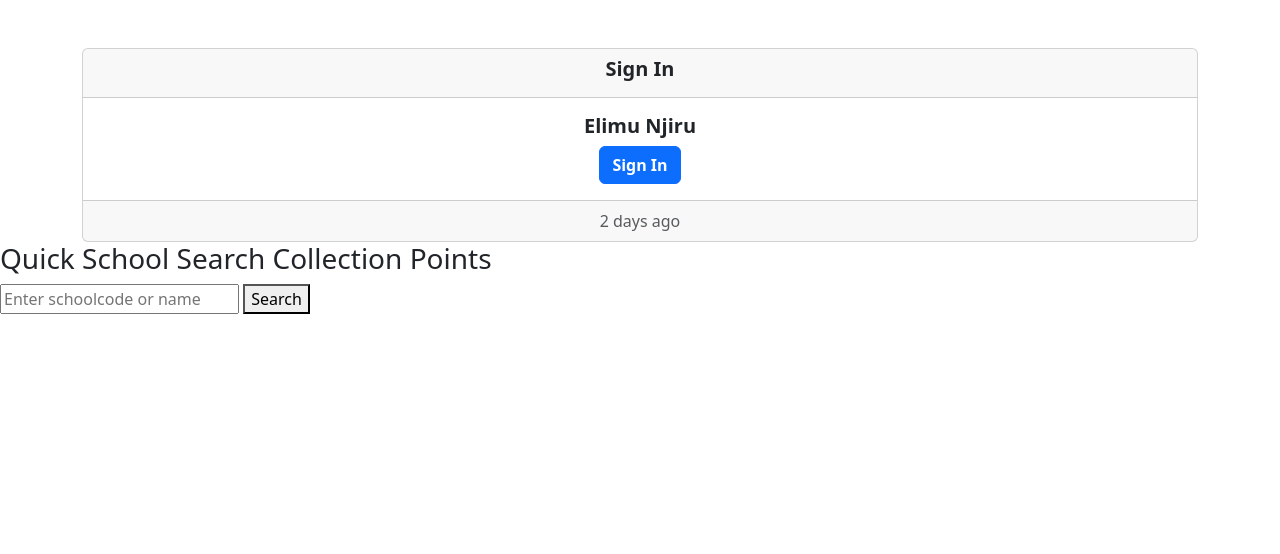
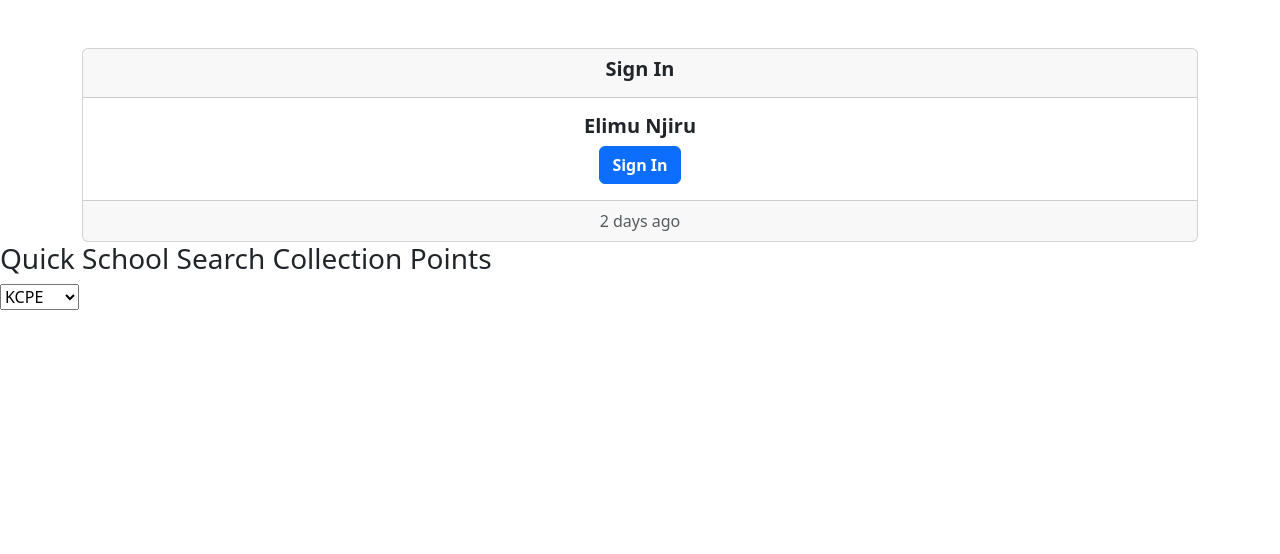
Before and after one commit to michael305y/NJ_contacts, a Django app: page / in a window 1280 px wide. Shown: the part 46-600 px from the top of the page. Run offline with Django 4.2, Linux system fonts and the light colour scheme; data comes from the database, SQL or seed files in the repository; parts of the project's set-up code (start-up, migrations or seed data) failed here and were passed over; some libraries are stand-ins or nearby versions.

Commit message:
added adropdown menu to choose colleection points to search

```diff
--- a/Nj_contacts/models.py
+++ b/Nj_contacts/models.py
@@ -145,7 +145,7 @@ class Kepsea_collection_point(models.Model):
                                                  unique=True,
                                                  validators=[
                                                  RegexValidator(
-                                                               regex = r"^[A-Za-z\s.'&-]+$",
+                                                               regex = r'^[A-Za-z\s.\'&"-]+$',
                                                                message='Only letters are allowed',
                                                                code='invalid_school_name'
                                                                )
--- a/Nj_contacts/templates/pages/Homepage.html
+++ b/Nj_contacts/templates/pages/Homepage.html
@@ -144,6 +144,7 @@
       {% endif %}
     </div>
 
+
     <!-- ===================== -->
     <!DOCTYPE html>
     <html>
@@ -158,8 +159,26 @@
         }
       </style>
       <script>
-        function searchSchool() {
-          var input = document.getElementById('schoolCode').value;
+        function toggleDiv() {
+          var tableSelect = document.getElementById('tableSelect');
+          var selectedTable = tableSelect.options[tableSelect.selectedIndex].value;
+          var kcpeDiv = document.getElementById('kcpeDiv');
+          var kepseaDiv = document.getElementById('kepseaDiv');
+
+          // Hide both divs initially
+          kcpeDiv.style.display = 'none';
+          kepseaDiv.style.display = 'none';
+
+          // Show the corresponding div based on the selected table
+          if (selectedTable === 'kcpe') {
+            kcpeDiv.style.display = 'block';
+          } else if (selectedTable === 'kepsea') {
+            kepseaDiv.style.display = 'block';
+          }
+        }
+
+        function searchKCPE() {
+          var input = document.getElementById('kcpeCode').value;
           var resultDiv = document.getElementById('result');
 
           // Make an AJAX request to the Django server
@@ -168,18 +187,13 @@
             if (xhr.readyState === 4 && xhr.status === 200) {
               var response = JSON.parse(xhr.responseText);
 
-              // if (response.school_name) {
-              //   resultDiv.innerHTML = response.school_name;
-              //   resultDiv.style.display = 'block';
+              if (response.school_name) {
+                var resultText = "School Name: " + response.school_name + "<br>";
+                resultText += "Entry: " + response.entry + "<br>";
+                resultText += "Collection Point: " + response.collection_point;
 
-                if (response.school_name) {
-                    var resultText = "School Name: " + response.school_name + "<br>";
-                    resultText += "entry: " + response.entry + "<br>";
-                    resultText += "collection_point: " + response.collection_point + "<br>";
-
-                    resultDiv.innerHTML = resultText;
-                    resultDiv.style.display = 'block';
-
+                resultDiv.innerHTML = resultText;
+                resultDiv.style.display = 'block';
               } else {
                 resultDiv.innerHTML = 'No matching school found.';
                 resultDiv.style.display = 'block';
@@ -187,22 +201,62 @@
             }
           };
 
-          xhr.open('GET', '/search/?query=' + input, true); // Modify the URL to match your Django URL pattern
+          xhr.open('GET', '/search/?table=kcpe&query=' + input, true);
+          xhr.send();
+        }
+
+        // search for KEPSEA
+        function searchKEPSEA() {
+          var input = document.getElementById('kepseaCode').value;
+          var resultDiv = document.getElementById('result');
+
+          // Make an AJAX request to the Django server
+          var xhr = new XMLHttpRequest();
+          xhr.onreadystatechange = function() {
+            if (xhr.readyState === 4 && xhr.status === 200) {
+              var response = JSON.parse(xhr.responseText);
+
+              if (response.school_name) {
+                var resultText = "School Name: " + response.school_name + "<br>";
+                resultText += "Entry: " + response.entry + "<br>";
+                resultText += "Collection Point: " + response.collection_point;
+
+                resultDiv.innerHTML = resultText;
+                resultDiv.style.display = 'block';
+              } else {
+                resultDiv.innerHTML = 'No matching school found.';
+                resultDiv.style.display = 'block';
+              }
+            }
+          };
+
+          xhr.open('GET', '/search_kepsea/?table=kepsea&query=' + input, true);
           xhr.send();
         }
       </script>
     </head>
     <body>
       <h3>Quick School Search Collection Points</h3>
-      <input type="text" id="schoolCode" placeholder="Enter schoolcode or name">
-      <button onclick="searchSchool()">Search</button>
 
+      <select id="tableSelect" onchange="toggleDiv()">
+        <option value="kcpe">KCPE</option>
+        <option value="kepsea">KEPSEA</option>
+      </select>
+
+      <div id="kcpeDiv" style="display: none;">
+        <input type="text" id="kcpeCode" placeholder="Enter KCPE school code">
+        <button onclick="searchKCPE()">Search KCPE</button>
+      </div>
+
+      <div id="kepseaDiv" style="display: none;">
+        <input type="text" id="kepseaCode" placeholder="Enter KEPSEA school code">
+        <button onclick="searchKEPSEA()">Search KEPSEA</button>
+      </div>
+
+      <br><br>
       <div id="result" class="result"></div>
     </body>
     </html>
 
-    <!-- ===================== -->
 
-  </body>
-  {% endblock content %}
-</html>
+{% endblock content %}
--- a/Nj_contacts/urls.py
+++ b/Nj_contacts/urls.py
@@ -50,7 +50,9 @@ urlpatterns = [
 
 
     # ========= htmx url search ========================================================================
-    path('search/', views.search_school, name='search_school')
+    path('search/', views.search_school, name='search_school'),
+
+    path('search_kepsea/', views.search_kepsea, name='search_kepsea'),
 
 
     # path('accounts/signup/', views.privacy_policy, )
--- a/Nj_contacts/views.py
+++ b/Nj_contacts/views.py
@@ -320,10 +320,33 @@ def show_KEPSEA_collection_form(request):
 from django.http import JsonResponse
 
 # for users who are not logged in can search for their school
+# === for KCPE
 def search_school(request):
     query = request.GET.get('query', '')
 
     schools = KCPE_collection_point.objects.filter(
+        Q(school_code__icontains=query) |   # searches by school_code
+        Q(school_name__icontains=query)     # searches by school name
+    )
+
+    if schools.exists():
+        school = schools.first()
+        response = {
+            'school_name': school.school_name,
+            'entry': school.entry,
+            'collection_point': school.collection_point
+        }
+    else:
+        response = {'school_name': None, 'entry': None, 'collection_point': None}
+
+    return JsonResponse(response)
+
+
+# === for KEPSEA
+def search_kepsea(request):
+    query = request.GET.get('query', '')
+
+    schools = Kepsea_collection_point.objects.filter(
         Q(school_code__icontains=query) |   # searches by school_code
         Q(school_name__icontains=query)     # searches by school name
     )
```
